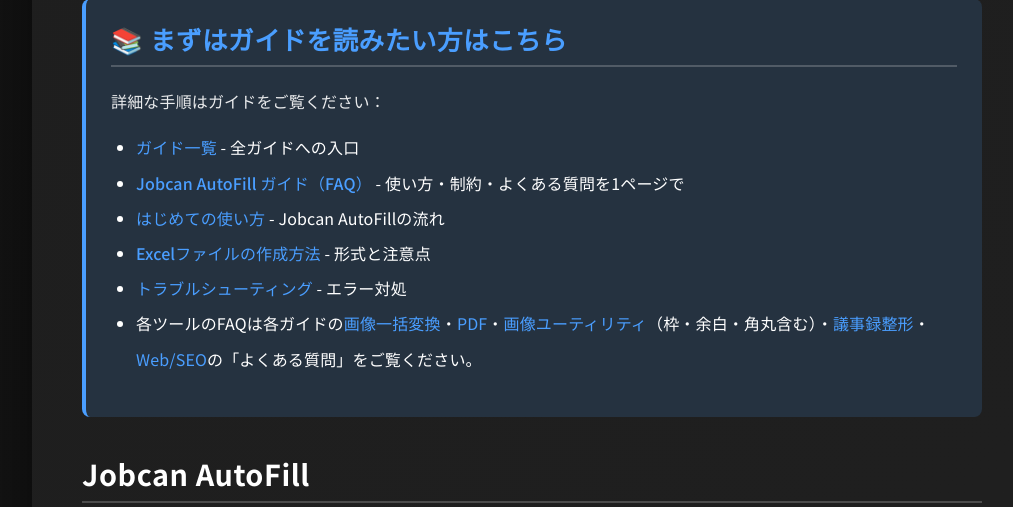
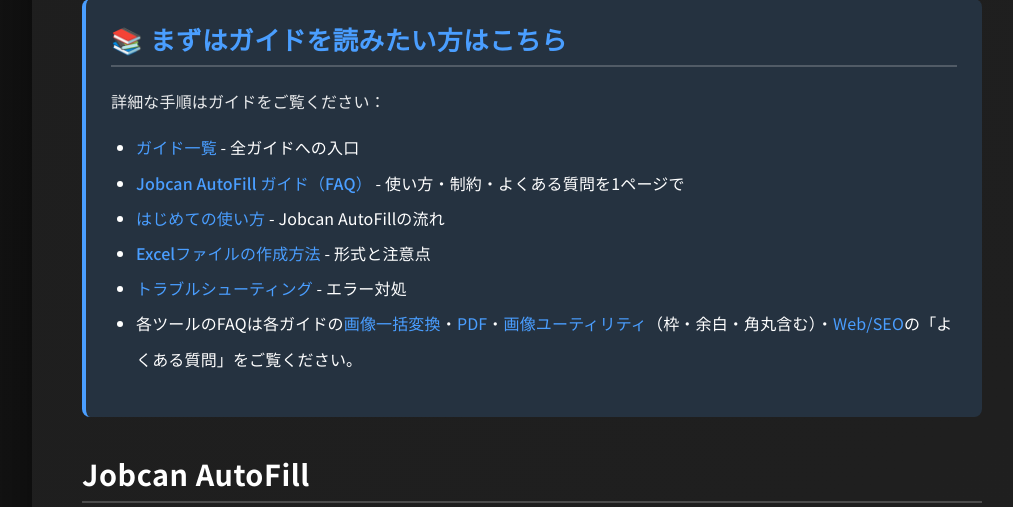
Before and after one commit to RikuTerayama/jobcan_automation, a Flask app: page /faq in a window 1280 px wide. Shown: the part 390-897 px from the top of the page, without its empty margins (108-1121 px from the left). Run offline with Flask 3, Linux system fonts and the light colour scheme.

Commit message:
chore(minutes): remove minutes links and copy from all templates
Co-authored-by: Cursor <cursoragent@cursor.com>

```diff
--- a/templates/faq.html
+++ b/templates/faq.html
@@ -110,7 +110,7 @@
                 <li><a href="/guide/getting-started" style="color: #4A9EFF; font-weight: 500;">はじめての使い方</a> - Jobcan AutoFillの流れ</li>
                 <li><a href="/guide/excel-format" style="color: #4A9EFF; font-weight: 500;">Excelファイルの作成方法</a> - 形式と注意点</li>
                 <li><a href="/guide/troubleshooting" style="color: #4A9EFF; font-weight: 500;">トラブルシューティング</a> - エラー対処</li>
-                <li>各ツールのFAQは各ガイドの<a href="/guide/image-batch#faq">画像一括変換</a>・<a href="/guide/pdf#faq">PDF</a>・<a href="/guide/image-cleanup#faq">画像ユーティリティ</a>（枠・余白・角丸含む）・<a href="/guide/minutes#faq">議事録整形</a>・<a href="/guide/seo#faq">Web/SEO</a>の「よくある質問」をご覧ください。</li>
+                <li>各ツールのFAQは各ガイドの<a href="/guide/image-batch#faq">画像一括変換</a>・<a href="/guide/pdf#faq">PDF</a>・<a href="/guide/image-cleanup#faq">画像ユーティリティ</a>（枠・余白・角丸含む）・<a href="/guide/seo#faq">Web/SEO</a>の「よくある質問」をご覧ください。</li>
             </ul>
         </div>
 
@@ -530,29 +530,6 @@
         </div>
         <p><a href="/guide/image-cleanup#faq">→ 画像ユーティリティガイドのFAQ（8問）</a></p>
 
-        <h3 style="color: #4A9EFF; font-size: 1.3em; margin-top: 28px;">📝 議事録整形</h3>
-        <div class="faq-item">
-            <div class="faq-question">テキストはサーバーに送信されますか？</div>
-            <div class="faq-answer">いいえ。すべてブラウザ内で処理されます。</div>
-        </div>
-        <div class="faq-item">
-            <div class="faq-question">決定事項を自動抽出できますか？</div>
-            <div class="faq-answer">はい。「決定:」「決定事項:」などのキーワードからルールベースで抽出します。</div>
-        </div>
-        <div class="faq-item">
-            <div class="faq-question">CSV/JSONで出力できますか？</div>
-            <div class="faq-answer">はい。出力形式でMarkdown/CSV/JSONを選択できます。</div>
-        </div>
-        <div class="faq-item">
-            <div class="faq-question">テキストの長さ制限は？</div>
-            <div class="faq-answer">最大20万文字まで。超えた分は先頭から20万文字のみ処理されます。</div>
-        </div>
-        <div class="faq-item">
-            <div class="faq-question">日付が抽出されない</div>
-            <div class="faq-answer">YYYY/MM/DD 形式で記載してください。</div>
-        </div>
-        <p><a href="/guide/minutes#faq">→ 議事録整形ガイドのFAQ（8問）</a></p>
-
         <h3 style="color: #4A9EFF; font-size: 1.3em; margin-top: 28px;">🔍 Web/SEOユーティリティ</h3>
         <div class="faq-item">
             <div class="faq-question">OGP画像はサーバーに送信されますか？</div>
--- a/templates/guide/image-cleanup.html
+++ b/templates/guide/image-cleanup.html
@@ -140,7 +140,7 @@
         <div class="nav-links">
             <a href="/tools/image-cleanup" class="nav-link">← 画像ユーティリティに戻る</a>
             <a href="/tools" class="nav-link">← ツール一覧へ</a>
-            <a href="/guide/minutes" class="nav-link">次のガイド: 議事録整形 →</a>
+            <a href="/guide/seo" class="nav-link">次のガイド: Web/SEO →</a>
         </div>
     </div>
     {% include 'guide/_partials/guide_faq_jsonld.html' %}
--- a/templates/guide/index.html
+++ b/templates/guide/index.html
@@ -4,7 +4,7 @@
     {% set page_title = 'ガイド一覧 | Automation Hub' %}
     {% include 'includes/head_meta.html' %}
     {% block description_meta %}
-        <meta name="description" content="Jobcan AutoFill・画像一括変換・PDF・議事録整形・Web/SEOなど、各ツールの使い方ガイド一覧。はじめての使い方からトラブルシューティングまで。">
+        <meta name="description" content="Jobcan AutoFill・画像一括変換・PDF・Web/SEOなど、各ツールの使い方ガイド一覧。はじめての使い方からトラブルシューティングまで。">
     {% endblock %}
     <style>
         body { font-family: 'Noto Sans JP', 'Helvetica Neue', 'Segoe UI', sans-serif; margin: 0; padding: 20px; background: linear-gradient(135deg, #121212 0%, #1A1A1A 50%, #0F0F0F 100%); min-height: 100vh; color: #FFFFFF; line-height: 1.8; }
--- a/templates/includes/head_meta.html
+++ b/templates/includes/head_meta.html
@@ -25,7 +25,7 @@
 </script>
 <title>{{ page_title|default('Jobcan AutoFill - 勤怠データ自動入力ツール') }}</title>
 {% block description_meta %}
-<meta name="description" content="Jobcanへの勤怠データをExcelから一括入力。画像変換・PDF・議事録整形など業務効率化ツールも提供。ブラウザ内処理でアップロード不要。">
+<meta name="description" content="Jobcanへの勤怠データをExcelから一括入力。画像変換・PDF・SEOなど業務効率化ツールも提供。ブラウザ内処理でアップロード不要。">
 {% endblock %}
 <link rel="canonical" href="https://jobcan-automation.onrender.com{% if request and request.path %}{{ request.path }}{% else %}/{% endif %}">
 {% if GSC_VERIFICATION_CONTENT %}
--- a/templates/landing.html
+++ b/templates/landing.html
@@ -2,7 +2,7 @@
 <html lang="ja" class="no-js">
 <head>
     {% set page_title = '業務効率化ツール集' %}
-    {% set page_description = 'Jobcan自動入力、画像一括変換、PDFユーティリティ、議事録整形など、業務効率化に役立つツールを提供しています。' %}
+    {% set page_description = 'Jobcan自動入力、画像一括変換、PDFユーティリティなど、業務効率化に役立つツールを提供しています。' %}
     {% include 'includes/head_meta.html' %}
     {% block description_meta %}
         <meta name="description" content="{% if page_description|length > 110 %}{{ page_description[:107] }}...{% else %}{{ page_description }}{% endif %}">
@@ -254,7 +254,7 @@
     <div class="container">
         <div class="hero">
             <h1 data-reveal>🚀 業務効率化ツール集</h1>
-            <p data-reveal data-reveal-delay="50">日々の業務を効率化する、シンプルで強力なツールを提供しています。Excel、画像、PDF、議事録など、よくある作業を自動化します。</p>
+            <p data-reveal data-reveal-delay="50">日々の業務を効率化する、シンプルで強力なツールを提供しています。Excel、画像、PDFなど、よくある作業を自動化します。</p>
             <a href="/autofill" class="cta-button" data-reveal data-reveal-delay="100">Jobcan自動入力を使う →</a>
         </div>
 
@@ -305,15 +305,6 @@
                         <li>一括処理</li>
                     </ul>
                 </div>
-                <div class="use-case-item">
-                    <h3>📝 議事録・文書作成</h3>
-                    <ul>
-                        <li>議事録の自動整形</li>
-                        <li>ToDo・決定事項の抽出</li>
-                        <li>報告書テンプレート生成</li>
-                        <li>構造化された文書作成</li>
-                    </ul>
-                </div>
             </div>
         </div>
 
--- a/templates/privacy.html
+++ b/templates/privacy.html
@@ -104,7 +104,7 @@
         <p><strong>重要：本サービスは原則としてローカル処理（ブラウザ内処理）を採用しています。</strong></p>
         <ul>
             <li><strong>Jobcan AutoFill</strong>：ログイン情報や勤怠データは処理中のみメモリ内に一時的に保持され、処理完了後は自動的に削除されます。アップロードされたファイルは処理後に即座に削除されます。</li>
-            <li><strong>各種ツール（画像変換、PDF、議事録整形、SEO等）</strong>：ファイルやテキストはアップロードせず、ブラウザ内で処理されます。サーバーには送信されません。処理はクライアント側（ブラウザ）で完結し、処理完了後、メモリから自動的に削除されます。</li>
+            <li><strong>各種ツール（画像変換、PDF、SEO等）</strong>：ファイルやテキストはアップロードせず、ブラウザ内で処理されます。サーバーには送信されません。処理はクライアント側（ブラウザ）で完結し、処理完了後、メモリから自動的に削除されます。</li>
             <li>ブラウザの制約により、処理が失敗する場合があります。その場合も、ファイルやテキストはサーバーに送信されません。</li>
         </ul>
 
--- a/templates/sitemap.html
+++ b/templates/sitemap.html
@@ -167,7 +167,6 @@
                     <li><a href="/guide/image-batch">画像一括変換ガイド</a> - 画像一括変換ツールの使い方</li>
                     <li><a href="/guide/pdf">PDFユーティリティガイド</a> - PDFツールの使い方</li>
                     <li><a href="/guide/image-cleanup">画像ユーティリティガイド</a> - 画像ユーティリティの使い方</li>
-                    <li><a href="/guide/minutes">議事録整形ガイド</a> - 議事録整形ツールの使い方</li>
                     <li><a href="/guide/seo">Web/SEOガイド</a> - Web/SEOツールの使い方</li>
                 </ul>
             </section>
--- a/templates/tools/index.html
+++ b/templates/tools/index.html
@@ -2,7 +2,7 @@
 <html lang="ja" class="no-js">
 <head>
     {% set page_title = 'ツール一覧 - 業務効率化ツール集 | Automation Hub' %}
-    {% set page_description = 'Jobcan自動入力、画像一括変換、PDFユーティリティ、議事録整形、Web/SEOユーティリティなど、業務効率化に役立つ無料ツールを提供。ブラウザ内で処理され、ファイルはアップロードされません。' %}
+    {% set page_description = 'Jobcan自動入力、画像一括変換、PDFユーティリティ、Web/SEOユーティリティなど、業務効率化に役立つ無料ツールを提供。ブラウザ内で処理され、ファイルはアップロードされません。' %}
     {% set breadcrumb_title = 'ツール一覧' %}
     {% include 'includes/head_meta.html' %}
     {% block description_meta %}
```
Also changed, not shown: templates/guide/autofill.html (+4 -4 lines).
